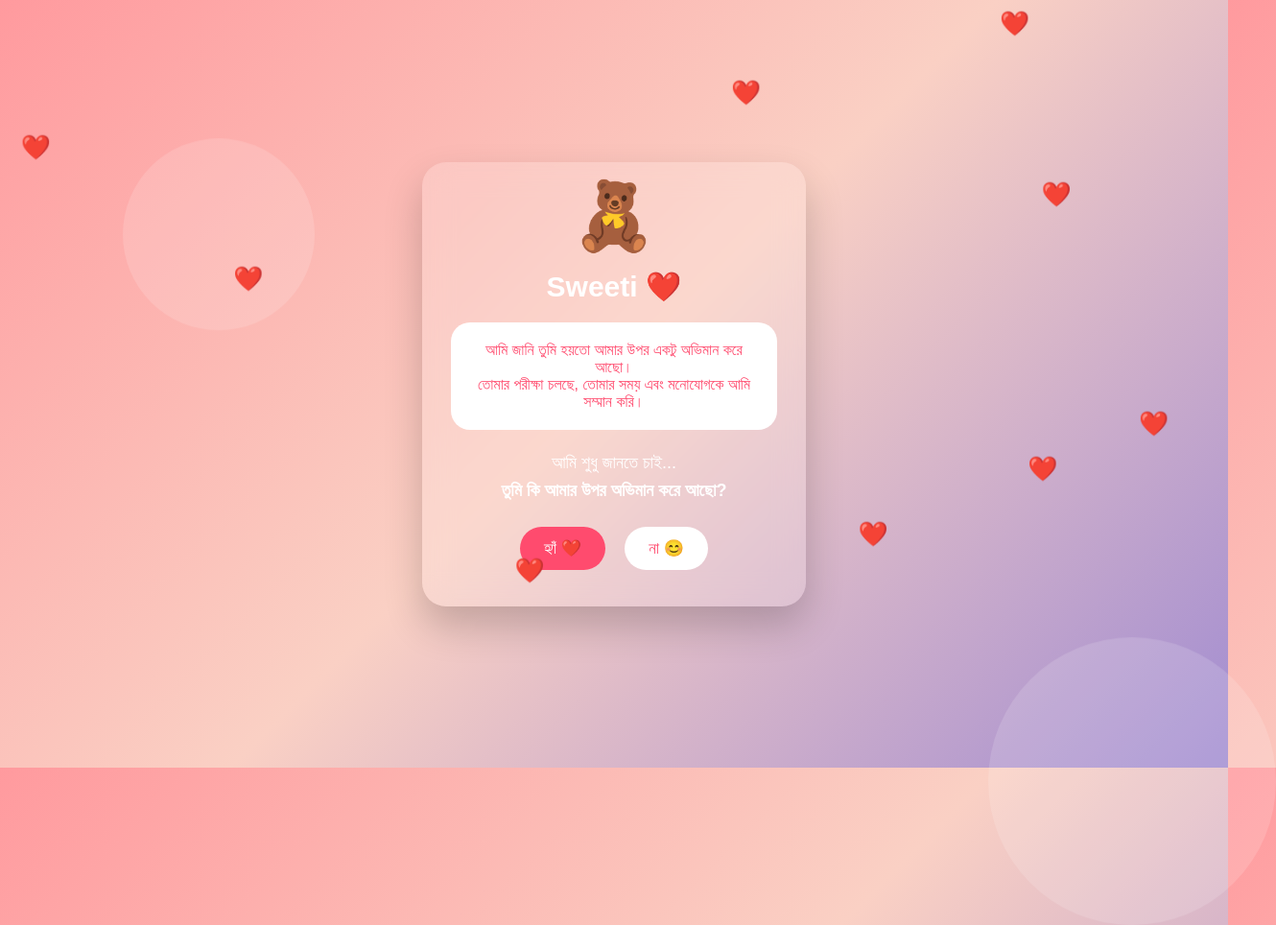
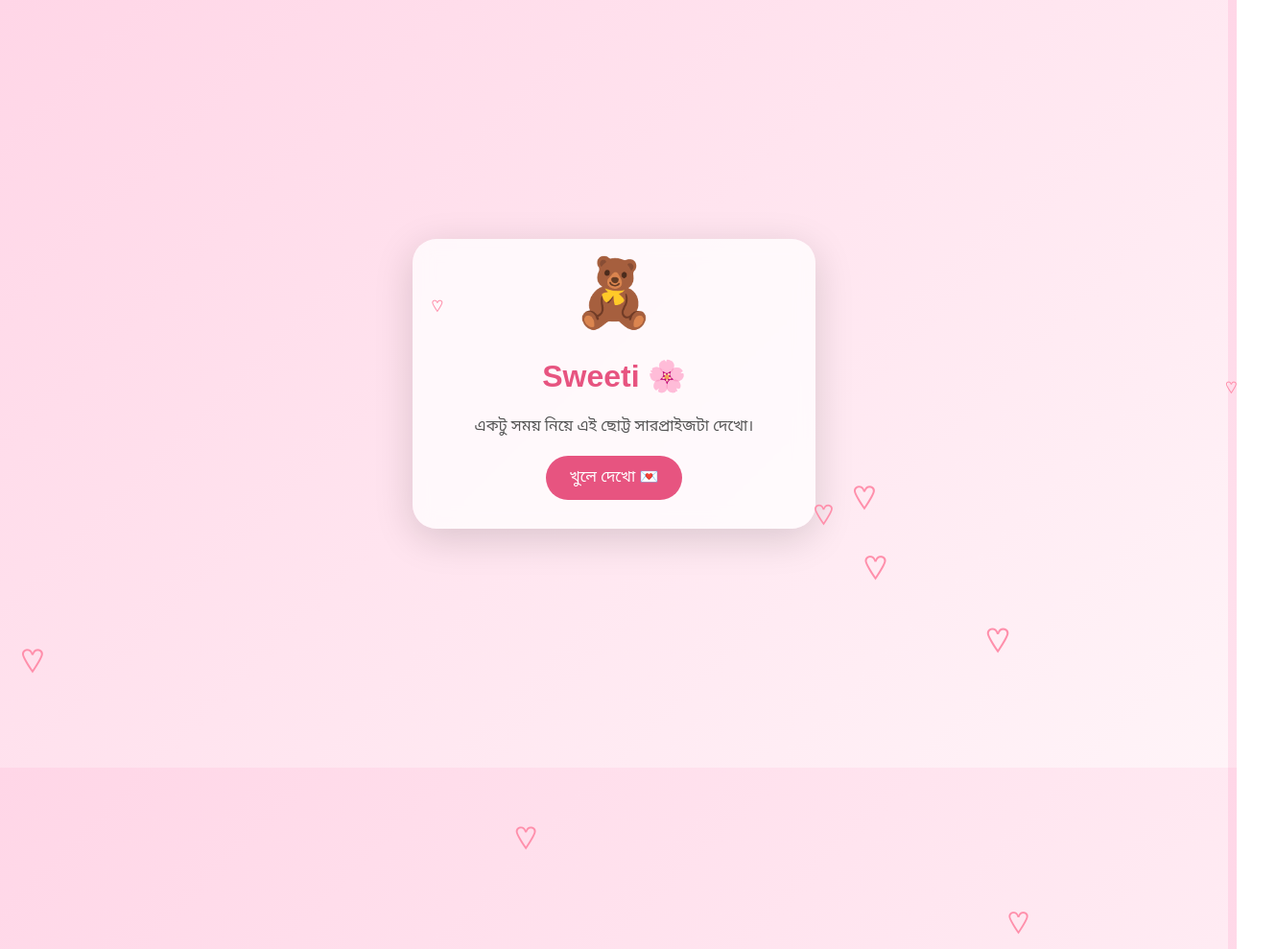
Before and after one commit to 360leadio-hub/sweeti-surprise, a plain HTML site: page index.html in a window 1280 px wide. Shown: the top 989 px of the page at 96% size, 1330 px wide, since content can reach past the window. Before the commit the page ends 964 px from the top, so only its background shows below. Drawn offline with Linux system fonts and the light colour scheme.

Commit message:
Update title and styles in index.html

```diff
--- a/index.html
+++ b/index.html
@@ -4,305 +4,165 @@
 <meta charset="UTF-8">
 <meta name="viewport" content="width=device-width, initial-scale=1.0">
 
-<title>Sweeti ❤️</title>
+<title>For Sweeti 🌸</title>
 
 <style>
-
 *{
     margin:0;
     padding:0;
     box-sizing:border-box;
-font-family:"Poppins",sans-serif;
+    font-family:"Noto Sans Bengali", sans-serif;
 }
 
 body{
-height:100vh;
-overflow:hidden;
-background:linear-gradient(135deg,#ff9a9e,#fad0c4,#a18cd1);
+    min-height:100vh;
+    background:linear-gradient(135deg,#ffd6e7,#fff4f8);
     display:flex;
     justify-content:center;
     align-items:center;
-color:white;
+    overflow:hidden;
 }
 
-/* Background bubbles */
-
-.circle{
-position:absolute;
-border-radius:50%;
-background:rgba(255,255,255,.15);
-animation:move 10s infinite alternate;
+.container{
+    width:90%;
+    max-width:420px;
+    background:rgba(255,255,255,0.75);
+    backdrop-filter:blur(10px);
+    padding:30px;
+    border-radius:25px;
+    text-align:center;
+    box-shadow:0 10px 40px rgba(0,0,0,.15);
+    animation:show 1.5s ease;
 }
 
-.c1{
-width:200px;
-height:200px;
-top:10%;
-left:10%;
+h1{
+    color:#e75480;
+    margin-bottom:15px;
 }
 
-.c2{
-width:300px;
-height:300px;
-bottom:-100px;
-right:-50px;
+.teddy{
+    font-size:70px;
+    animation:bounce 2s infinite;
 }
 
-@keyframes move{
-from{transform:translateY(0)}
-to{transform:translateY(80px)}
+p{
+    color:#555;
+    line-height:1.8;
+    margin:15px 0;
 }
 
+button{
+    background:#e75480;
+    color:white;
+    border:none;
+    padding:12px 25px;
+    border-radius:30px;
+    font-size:16px;
+    cursor:pointer;
+}
 
-/* Card */
+button:hover{
+    background:#d43d6b;
+}
 
-.card{
+.message{
+    display:none;
+    margin-top:20px;
+    animation:fade 1s;
+}
 
-width:90%;
-max-width:400px;
-
-padding:30px;
-
-background:rgba(255,255,255,.18);
-
-backdrop-filter:blur(15px);
-
-border-radius:25px;
-
-text-align:center;
-
-box-shadow:0 20px 40px rgba(0,0,0,.2);
-
-animation:show 1s;
-
+.heart{
+    position:absolute;
+    color:#ff8fab;
+    animation:fall linear infinite;
 }
 
 @keyframes show{
     from{
         opacity:0;
-transform:scale(.7)
+        transform:translateY(40px);
     }
-
     to{
         opacity:1;
-transform:scale(1)
+        transform:translateY(0);
     }
 }
 
-
-h1{
-font-size:30px;
-margin-bottom:20px;
-}
-
-
-.letter{
-
-background:white;
-color:#ff4b6e;
-
-padding:20px;
-
-border-radius:20px;
-
-margin-bottom:20px;
-
-animation:open 2s;
-
-}
-
-@keyframes open{
-
-0%{
-transform:rotateX(90deg);
-}
-
-100%{
-transform:rotateX(0);
-}
-
-}
-
-
-/* Teddy */
-
-.teddy{
-
-font-size:70px;
-
-animation:bounce 2s infinite;
-
-}
-
 @keyframes bounce{
-
     50%{
         transform:translateY(-15px);
     }
-
 }
 
-
-.message{
-
-font-size:18px;
-
-line-height:1.6;
-
-margin:15px 0;
-
+@keyframes fade{
+    from{opacity:0;}
+    to{opacity:1;}
 }
 
-
-/* Buttons */
-
-button{
-
-border:none;
-
-padding:12px 25px;
-
-border-radius:30px;
-
-font-size:17px;
-
-margin:8px;
-
-cursor:pointer;
-
+@keyframes fall{
+    from{
+        transform:translateY(-100px);
+    }
+    to{
+        transform:translateY(100vh);
+    }
 }
 
-
-.yes{
-
-background:#ff4b6e;
-color:white;
-
-}
-
-
-.no{
-
-background:white;
-color:#ff4b6e;
-
-}
-
-
-
-/* hearts */
-
-.heart{
-
-position:absolute;
-
-font-size:25px;
-
-animation:fall 6s linear infinite;
-
-}
-
-
-@keyframes fall{
-
-0%{
-top:-10%;
-}
-
-100%{
-top:110%;
-}
-
-}
-
-
 </style>
-
 </head>
 
 
 <body>
 
 
-<div class="circle c1"></div>
-<div class="circle c2"></div>
+<div class="container">
+
+<div class="teddy">🧸</div>
+
+<h1>Sweeti 🌸</h1>
+
+<p>
+একটু সময় নিয়ে এই ছোট্ট সারপ্রাইজটা দেখো।
+</p>
 
 
-<div class="card">
+<button onclick="openMessage()">
+খুলে দেখো 💌
+</button>
 
 
-<div class="teddy">
-🧸
-</div>
-
-
-<h1>
-Sweeti ❤️
-</h1>
-
-
-<div class="letter">
+<div class="message" id="msg">
 
 <p>
-আমি জানি তুমি হয়তো আমার উপর একটু অভিমান করে আছো।
-</p>
+Sweeti,<br><br>
 
-<p>
-তোমার পরীক্ষা চলছে, তোমার সময় এবং মনোযোগকে আমি সম্মান করি।
+আমি জানি তোমার এখন পরীক্ষার সময় চলছে।
+এই সময় তোমার পড়াশোনা আর মানসিক শান্তিটাই সবচেয়ে গুরুত্বপূর্ণ।<br><br>
+
+কখনো যদি আমার কোনো কথা বা আচরণে তোমার খারাপ লেগে থাকে,
+তাহলে আমি সেটা বুঝতে চেষ্টা করছি।<br><br>
+
+আমি চাই তুমি মন দিয়ে পরীক্ষা দাও,
+নিজের যত্ন নাও এবং আত্মবিশ্বাস রাখো।<br><br>
+
+তোমার কলের জন্য অপেক্ষা করবো। 🌸
+
+<br><br>
+
+— Mahin
+
 </p>
 
 </div>
 
-
-
-<div class="message">
-
-আমি শুধু জানতে চাই...
-
-<br>
-
-<strong>
-তুমি কি আমার উপর অভিমান করে আছো?
-</strong>
-
 </div>
-
-
-<button class="yes" onclick="yesClick()">
-হ্যাঁ ❤️
-</button>
-
-
-<button class="no" onclick="noClick()">
-না 😊
-</button>
-
-
-<p id="reply"></p>
-
-
-</div>
-
 
 
 <script>
 
-
-function yesClick(){
-
-document.getElementById("reply").innerHTML=
-"আমি বুঝতে পারছি ❤️ তোমার মন ভালো করার চেষ্টা করবো। তোমার পরীক্ষার জন্য শুভকামনা।";
-
+function openMessage(){
+    document.getElementById("msg").style.display="block";
 }
-
-
-function noClick(){
-
-document.getElementById("reply").innerHTML=
-"ভালো লাগলো 😊 তোমার হাসিটাই সবচেয়ে গুরুত্বপূর্ণ।";
-
-}
-
 
 
 // floating hearts
@@ -312,22 +172,17 @@ setInterval(()=>{
 let heart=document.createElement("div");
 
 heart.className="heart";
-
-heart.innerHTML="❤️";
+heart.innerHTML="♡";
 
 heart.style.left=Math.random()*100+"%";
-
-heart.style.animationDuration=
-(3+Math.random()*5)+"s";
-
+heart.style.fontSize=(15+Math.random()*25)+"px";
+heart.style.animationDuration=(3+Math.random()*5)+"s";
 
 document.body.appendChild(heart);
 
 
 setTimeout(()=>{
-
 heart.remove();
-
 },8000);
 
 
```
Lines whose indentation alone changed are shown as unchanged.
